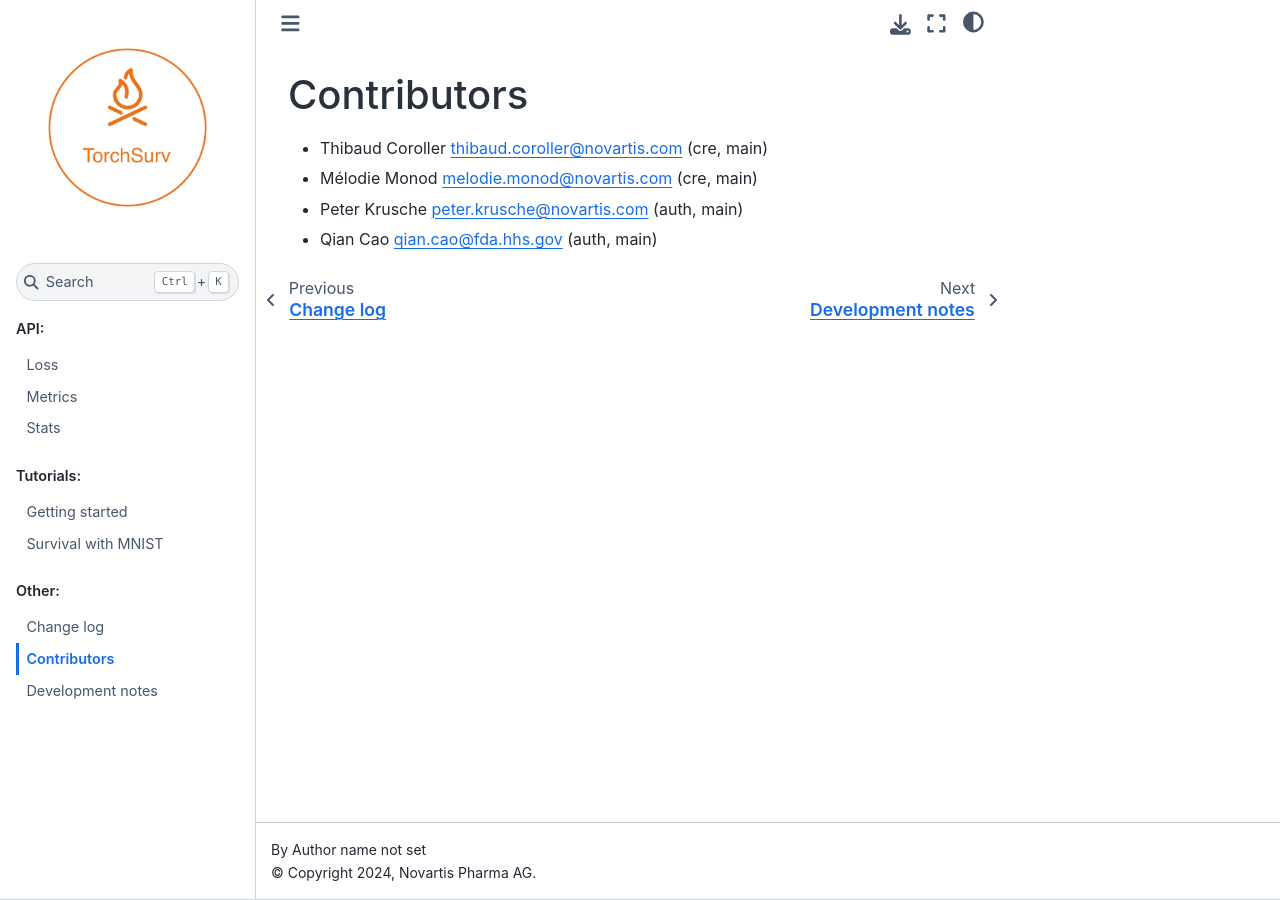
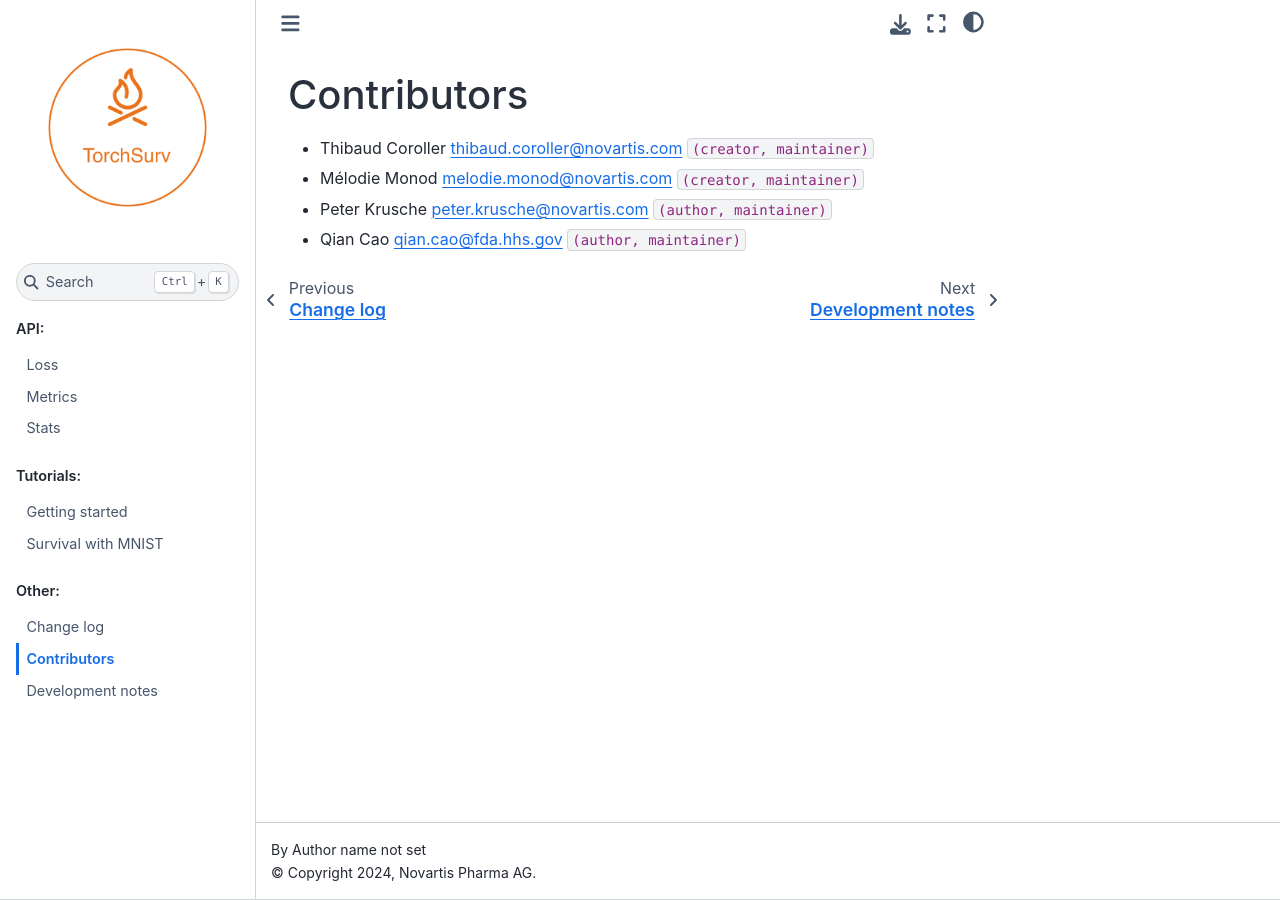
Before and after one commit to Novartis/torchsurv, a Sphinx documentation site: the page built from docs/AUTHORS.md, in a window 1280 px wide. Built offline with Sphinx 7.4.7 and the Sphinx Book theme 1.1.4, drawn with Linux system fonts in a browser that asks for light colours.

Commit message:
Update AUTHORS.md

```diff
--- a/docs/AUTHORS.md
+++ b/docs/AUTHORS.md
@@ -1,7 +1,7 @@
 Contributors
 ============
 
-* Thibaud Coroller <thibaud.coroller@novartis.com> (cre, main)
-* Mélodie Monod <melodie.monod@novartis.com> (cre, main)
-* Peter Krusche <peter.krusche@novartis.com> (auth, main)
-* Qian Cao <qian.cao@fda.hhs.gov> (auth, main)
+* Thibaud Coroller <thibaud.coroller@novartis.com> `(creator, maintainer)`
+* Mélodie Monod <melodie.monod@novartis.com> `(creator, maintainer)`
+* Peter Krusche <peter.krusche@novartis.com> `(author, maintainer)`
+* Qian Cao <qian.cao@fda.hhs.gov> `(author, maintainer)`
```
